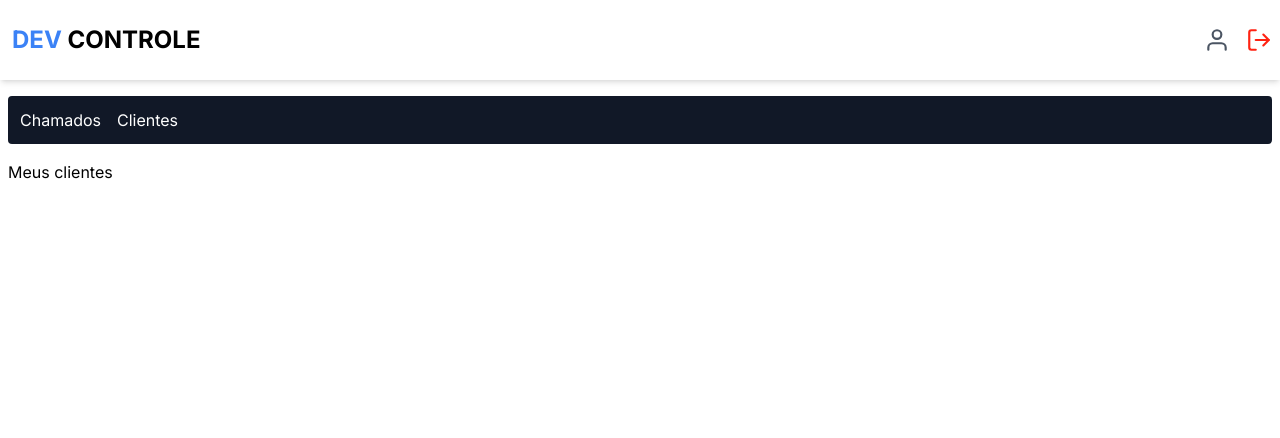
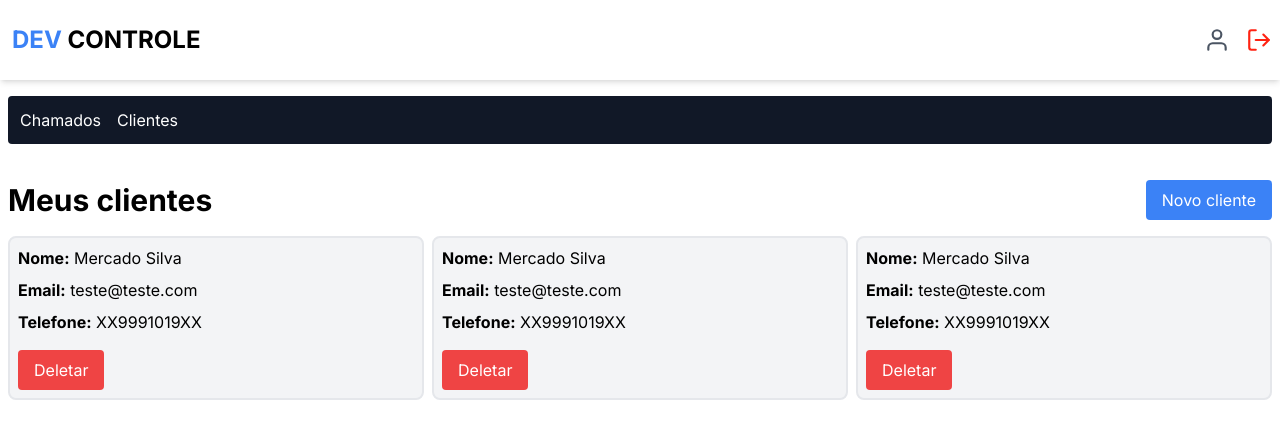
Before and after one commit to jjhonny/dev-controle, a Next.js app: page /dashboard/customer in a window 1280 px wide. Shown: the top 438 px of the page. Built offline with nearby package versions, Linux system fonts and the light colour scheme; no server answers; sample sign-in values are in the browser's storage.

Commit message:
feat: create customer card for customer page

```diff
--- /dev/null
+++ b/src/app/dashboard/customer/components/card/index.tsx
@@ -0,0 +1,14 @@
+export function CardCustomer() {
+  return (
+    <article className="flex flex-col bg-gray-100 border-2 p-2 rounded-lg gap-2">
+      <h2>
+        <a className="font-bold">Nome:</a> Mercado Silva
+      </h2>
+      <p><a className="font-bold">Email:</a> teste@teste.com</p>
+      <p><a className="font-bold">Telefone:</a> XX9991019XX</p>
+      <button className="bg-red-500 px-4 py-2 rounded text-white mt-2 self-start">
+        Deletar
+      </button>
+    </article>
+  )
+}
--- a/src/app/dashboard/customer/page.tsx
+++ b/src/app/dashboard/customer/page.tsx
@@ -1,7 +1,9 @@
 import { Container } from "@/components/container";
 import { authOptions } from "@/lib/auth";
 import { getServerSession } from "next-auth";
+import Link from "next/link";
 import { redirect } from "next/navigation";
+import { CardCustomer } from "./components/card";
 
 export default async function Customer() {
   const session = await getServerSession(authOptions);
@@ -12,10 +14,19 @@
 
   return (
     <Container>
-      <main>
-        <div>
-          <h1>Meus clientes</h1>
+      <main className="mt-9 mb-2">
+        <div className="flex items-center justify-between">
+          <h1 className="text-3xl font-bold">Meus clientes</h1>
+          <Link className="bg-blue-500 text-white px-4 py-2 rounded" href="/dashboard/customer/new">
+            Novo cliente
+          </Link>
         </div>
+
+        <section className="grid grid-cols-1 sm:grid-cols-2 lg:grid-cols-3 gap-2 mt-4">
+          <CardCustomer />
+          <CardCustomer />
+          <CardCustomer />
+        </section>
       </main>
     </Container>
   );
```
